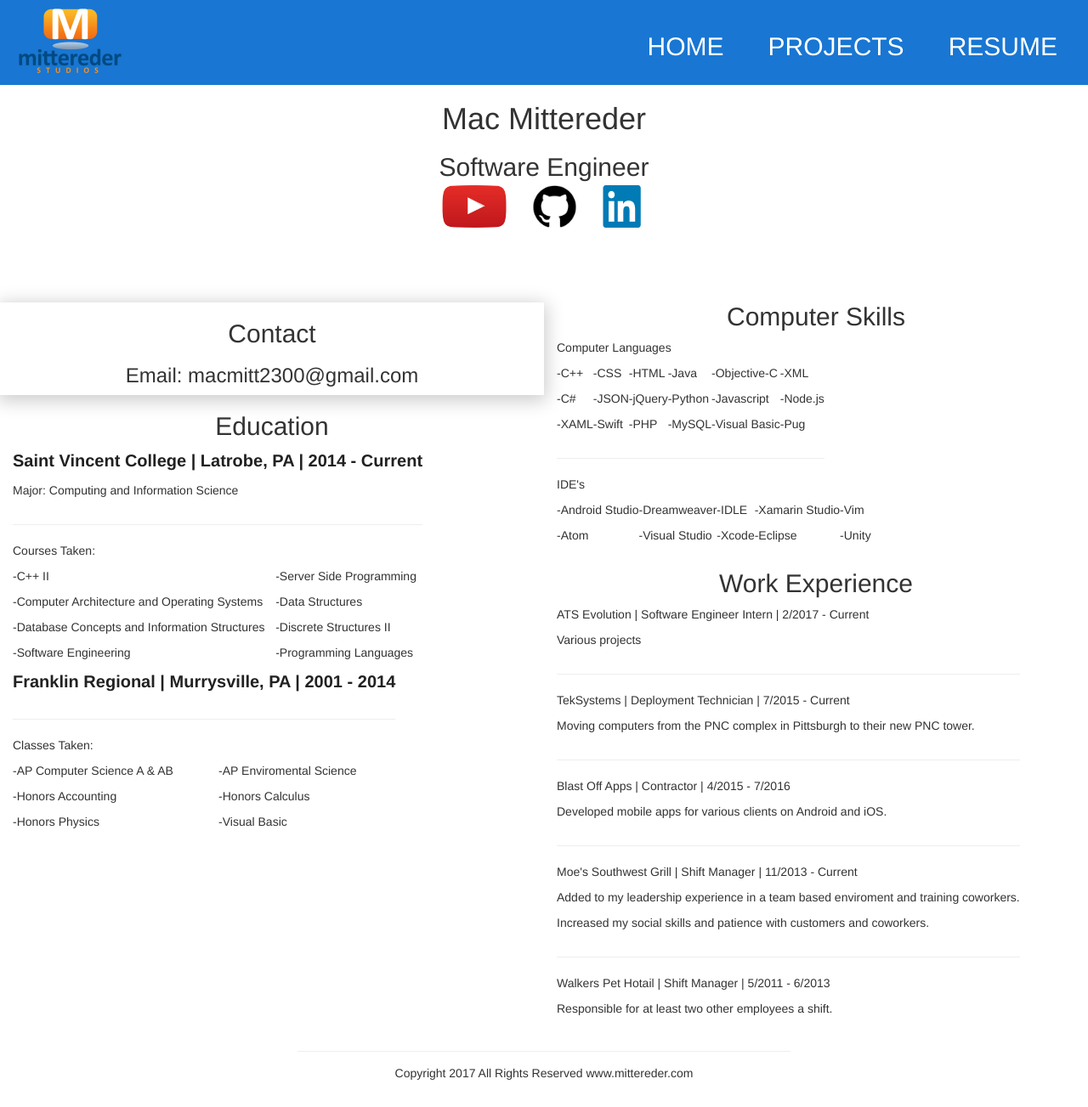
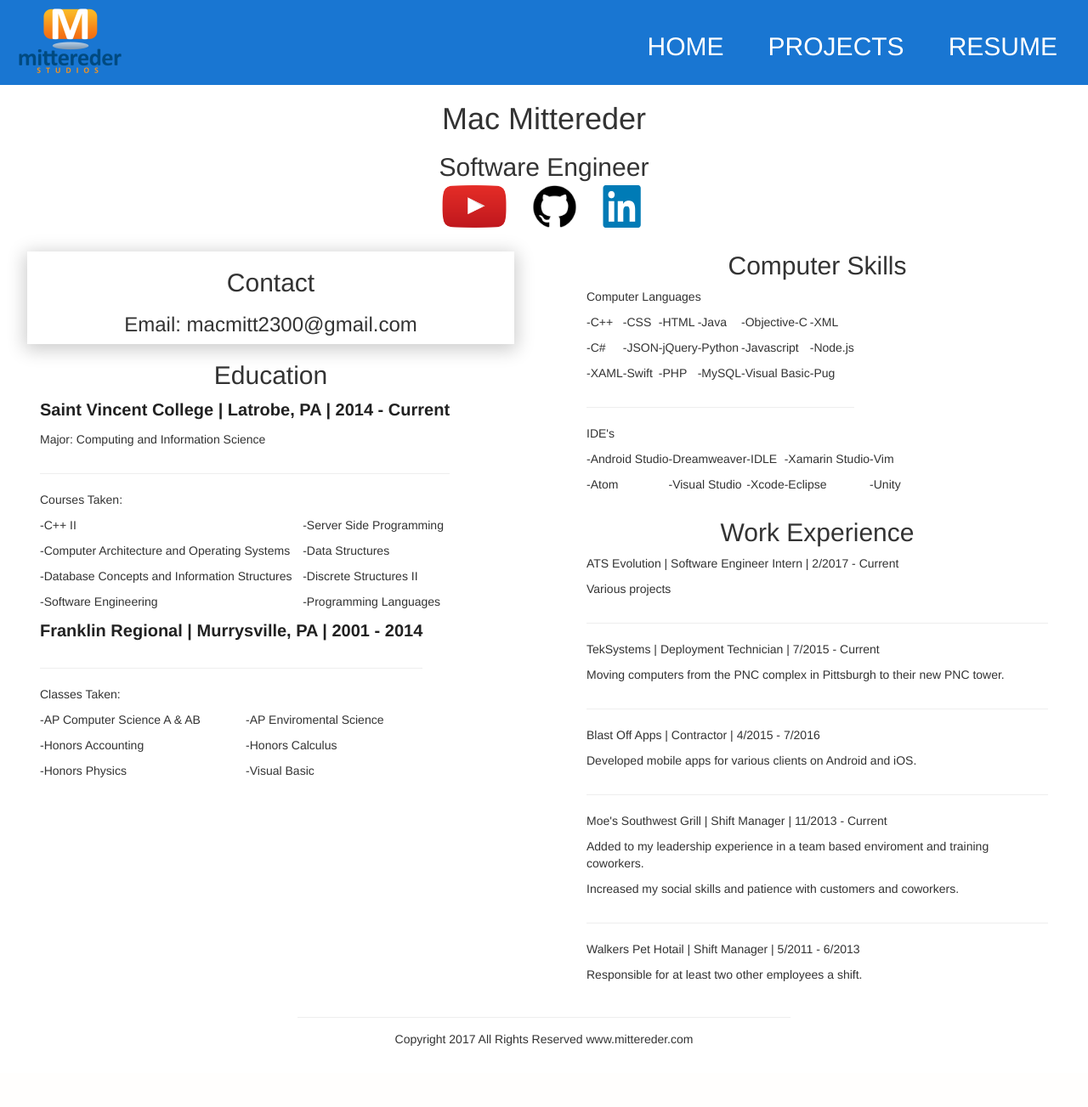
Before and after one commit to macmittereder/mittereder-website, a Node project: template views/index.pug in a window 1280 px wide. Shown: the whole page at 85% size. After the commit the page ends 1231 px from the top, so only its background shows below. Run offline with Node 20 templates, Linux system fonts and the light colour scheme; the template is opened without the code that fills it, so the values that code supplies are empty; some libraries are stand-ins or nearby versions.

Commit message:
Left and right side are seperated better

```diff
--- a/public/css/index.css
+++ b/public/css/index.css
@@ -6,6 +6,14 @@
 .socialImg{
 	width: 50px;
   height: 50px
+}
+
+.right {
+	padding-left: 50px;
+}
+
+.left {
+	padding-right: 50px;
 }
 
 ul.social {
@@ -18,6 +26,7 @@ ul.social {
 	transform: translate(-50%, -50%);
   padding: 0;
   overflow: hidden;
+	margin-bottom: -50px;
 }
 
 ul.social li {
@@ -39,7 +48,8 @@ ul.social li.icon {
 }
 
 .container {
-  width: 100%;
+  width: 95%;
+	margin-top: -50px;
 }
 
 .contact {
--- a/views/index.pug
+++ b/views/index.pug
@@ -26,7 +26,7 @@ block content
 
 	.container
 		.row
-			.col-md-6
+			.col-md-6.left
 				.row
 					.col-md-12.text-center.contact
 						h2 Contact
@@ -93,7 +93,7 @@ block content
 								td
 									p= "-Visual Basic"
 
-			.col-md-6
+			.col-md-6.right
 				.row
 					.col-md-12
 						h2.text-center Computer Skills
```
